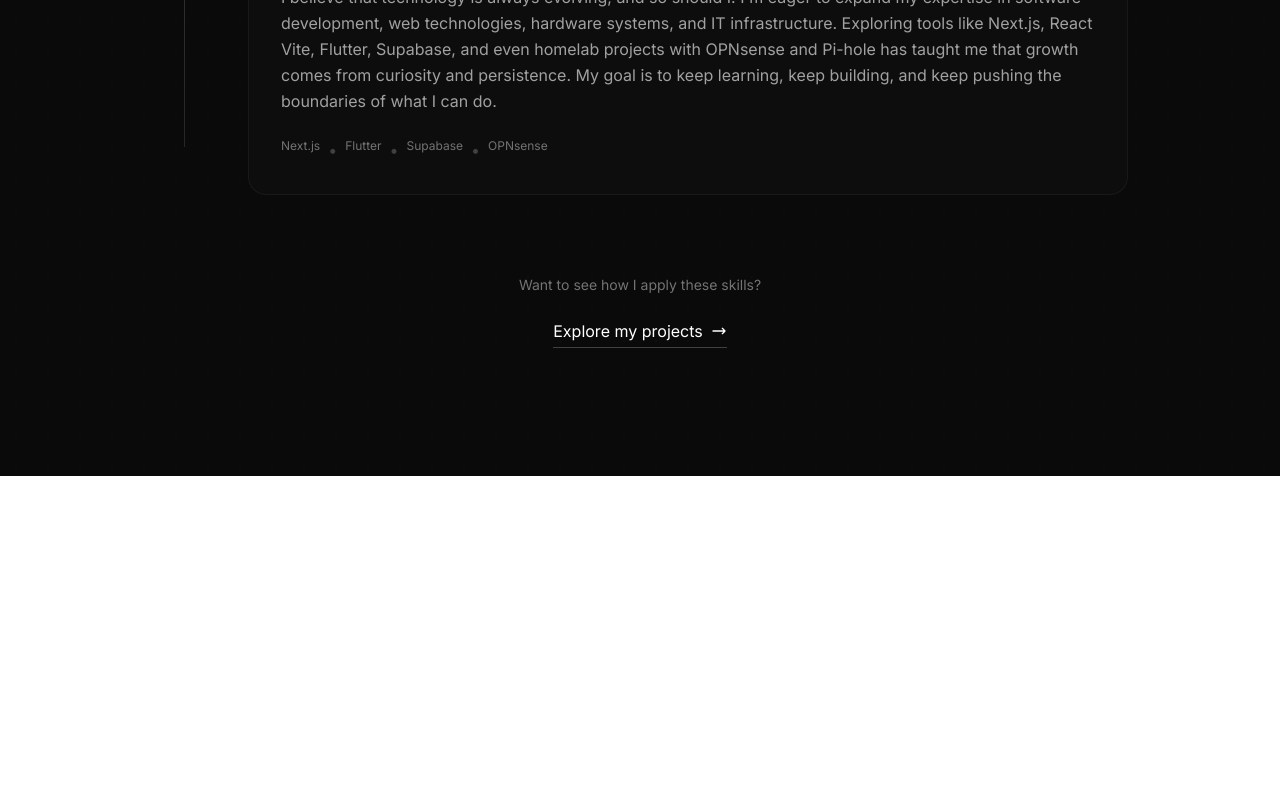
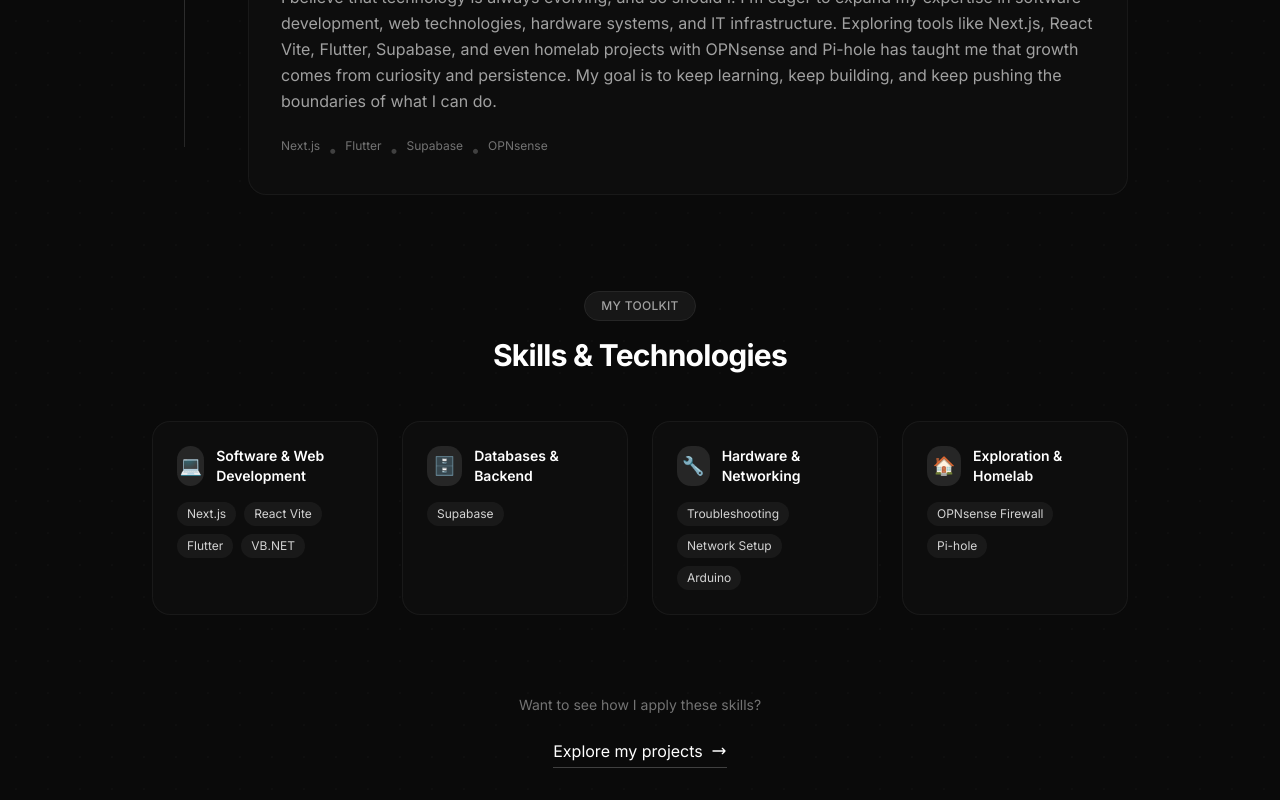
Before and after one commit to AllJacks1/portfolio, a Next.js app: page / in a window 1280 px wide. Shown: the part 1979-2779 px from the top of the page. Before the commit the page ends 2455 px from the top, so only its background shows below. Built offline with nearby package versions, Linux system fonts and the light colour scheme.

Commit message:
feat(ui): added skills and technologies

```diff
--- a/app/coomponents/sections/AboutMe.tsx
+++ b/app/coomponents/sections/AboutMe.tsx
@@ -19,6 +19,33 @@
       icon: "📈",
       year: "The Future",
       content: `I believe that technology is always evolving, and so should I. I'm eager to expand my expertise in software development, web technologies, hardware systems, and IT infrastructure. Exploring tools like Next.js, React Vite, Flutter, Supabase, and even homelab projects with OPNsense and Pi-hole has taught me that growth comes from curiosity and persistence. My goal is to keep learning, keep building, and keep pushing the boundaries of what I can do.`,
+    },
+  ]
+
+  const skillCategories = [
+    {
+      title: "Software & Web Development",
+      icon: "💻",
+      skills: ["Next.js", "React Vite", "Flutter", "VB.NET"],
+      color: "blue",
+    },
+    {
+      title: "Databases & Backend",
+      icon: "🗄️",
+      skills: ["Supabase"],
+      color: "green",
+    },
+    {
+      title: "Hardware & Networking",
+      icon: "🔧",
+      skills: ["Troubleshooting", "Network Setup", "Arduino"],
+      color: "orange",
+    },
+    {
+      title: "Exploration & Homelab",
+      icon: "🏠",
+      skills: ["OPNsense Firewall", "Pi-hole"],
+      color: "purple",
     },
   ]
 
@@ -49,7 +76,7 @@
           {milestones.map((milestone, index) => (
             <div key={milestone.title} className="group relative md:pl-24">
               {/* Timeline Node */}
-              <div className="absolute top-0 left-0 flex hidden h-16 w-16 items-center justify-center rounded-2xl border border-neutral-800 bg-neutral-900 text-2xl shadow-2xl shadow-black/50 transition-all duration-300 group-hover:scale-110 group-hover:border-neutral-700 md:flex">
+              <div className="absolute top-0 left-0 hidden h-16 w-16 items-center justify-center rounded-2xl border border-neutral-800 bg-neutral-900 text-2xl shadow-2xl shadow-black/50 transition-all duration-300 group-hover:scale-110 group-hover:border-neutral-700 md:flex">
                 {milestone.icon}
               </div>
 
@@ -114,6 +141,54 @@
           ))}
         </div>
 
+        {/* Skills & Technologies Section */}
+        <div className="mt-20 sm:mt-24">
+          <div className="mb-12 text-center">
+            <span className="mb-4 inline-block rounded-full border border-neutral-800 bg-neutral-900 px-4 py-1.5 text-xs font-medium tracking-wide text-neutral-400 uppercase">
+              My Toolkit
+            </span>
+            <h3 className="text-2xl font-bold tracking-tight text-white sm:text-3xl">
+              Skills & Technologies
+            </h3>
+          </div>
+
+          <div className="grid gap-6 sm:grid-cols-2 lg:grid-cols-4">
+            {skillCategories.map((category) => (
+              <div
+                key={category.title}
+                className="group rounded-2xl border border-neutral-800/50 bg-neutral-900/30 p-6 backdrop-blur-sm transition-all duration-300 hover:border-neutral-700/50 hover:bg-neutral-900/50"
+              >
+                <div className="mb-4 flex items-center gap-3">
+                  <span className="flex h-10 w-10 items-center justify-center rounded-xl bg-neutral-800 text-lg transition-colors duration-300 group-hover:bg-neutral-700">
+                    {category.icon}
+                  </span>
+                  <h4 className="text-sm font-semibold text-white">
+                    {category.title}
+                  </h4>
+                </div>
+                <div className="flex flex-wrap gap-2">
+                  {category.skills.map((skill) => (
+                    <span
+                      key={skill}
+                      className={`rounded-full bg-neutral-800/50 px-2.5 py-1 text-xs text-neutral-300 transition-colors duration-300 hover:bg-neutral-700/50 ${
+                        category.color === "blue"
+                          ? "hover:text-blue-400"
+                          : category.color === "green"
+                            ? "hover:text-green-400"
+                            : category.color === "orange"
+                              ? "hover:text-orange-400"
+                              : "hover:text-purple-400"
+                      }`}
+                    >
+                      {skill}
+                    </span>
+                  ))}
+                </div>
+              </div>
+            ))}
+          </div>
+        </div>
+
         {/* Bottom CTA */}
         <div className="mt-16 text-center sm:mt-20">
           <p className="mb-6 text-sm text-neutral-500">
```
